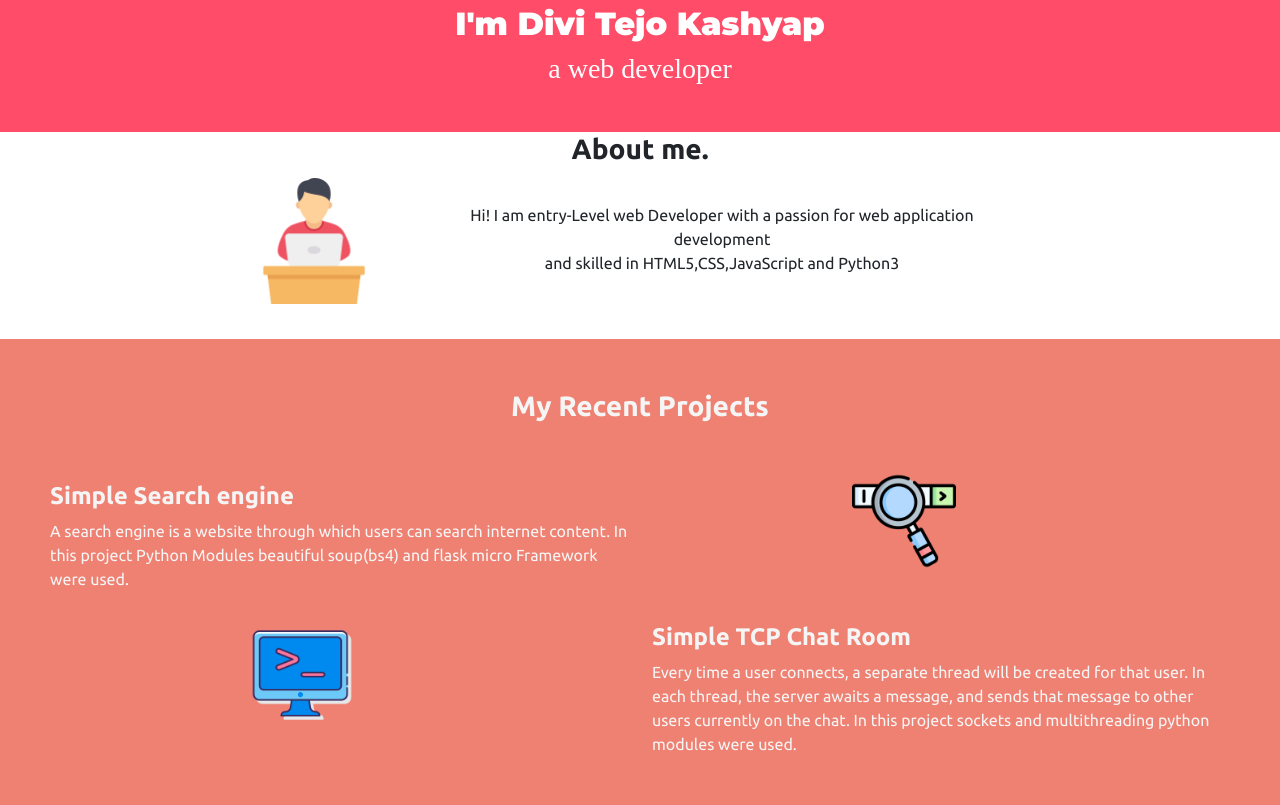
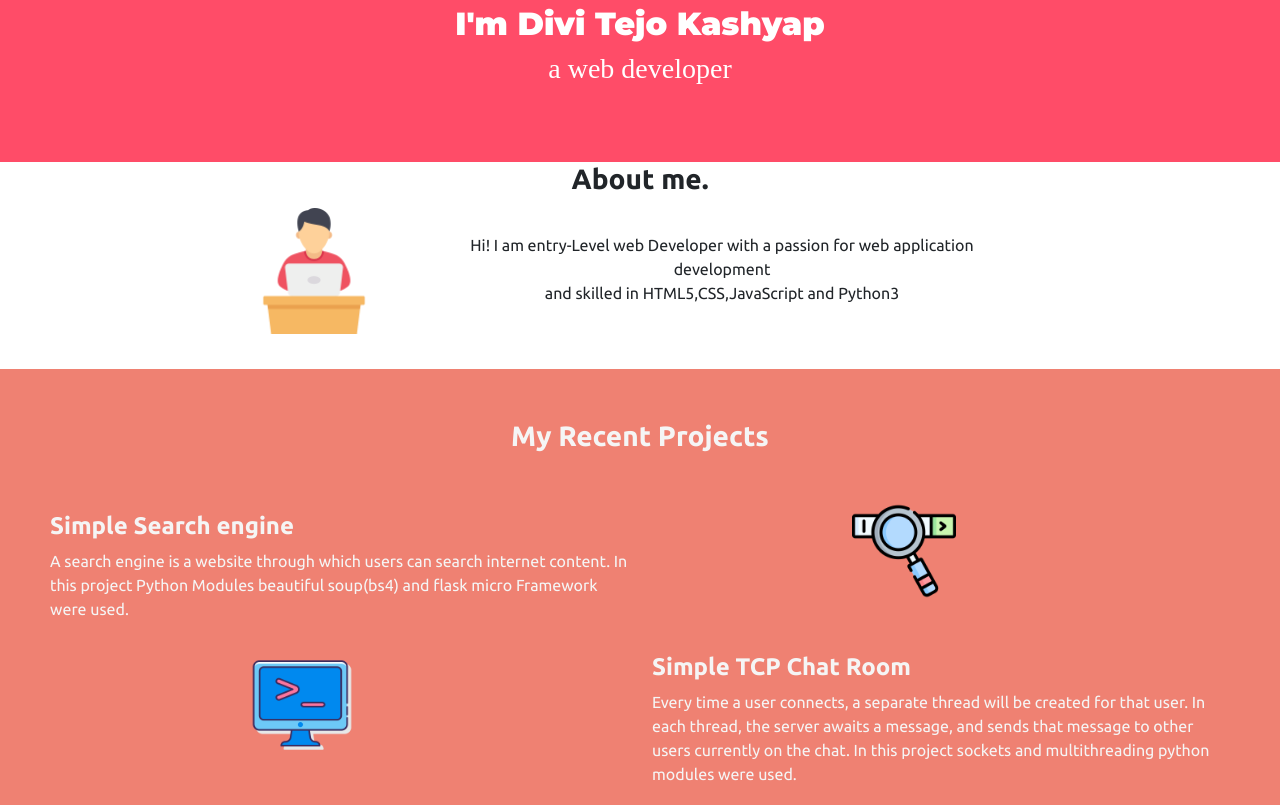
Before and after one commit to DiviTejoKashyap/DiviTejoKashyap.github.io, a plain HTML site: page index.html in a window 1280 px wide. Shown: the part 94-899 px from the top of the page. Drawn offline with nearby package versions, Linux system fonts and the light colour scheme.

Commit message:
Update index.html

```diff
--- a/index.html
+++ b/index.html
@@ -58,7 +58,7 @@
       <!-- Title -->
 
         <center>
-          <div style="color:white;">
+          <div style="color:white; padding-bottom: 30px;">
             <h1>I'm Divi Tejo Kashyap</h1>
             <h3>a web developer</h3>
           </div>
```
